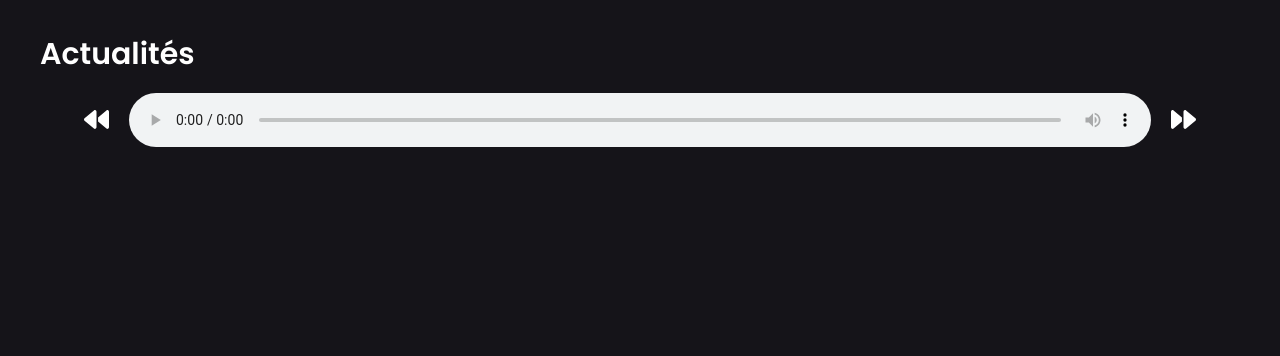
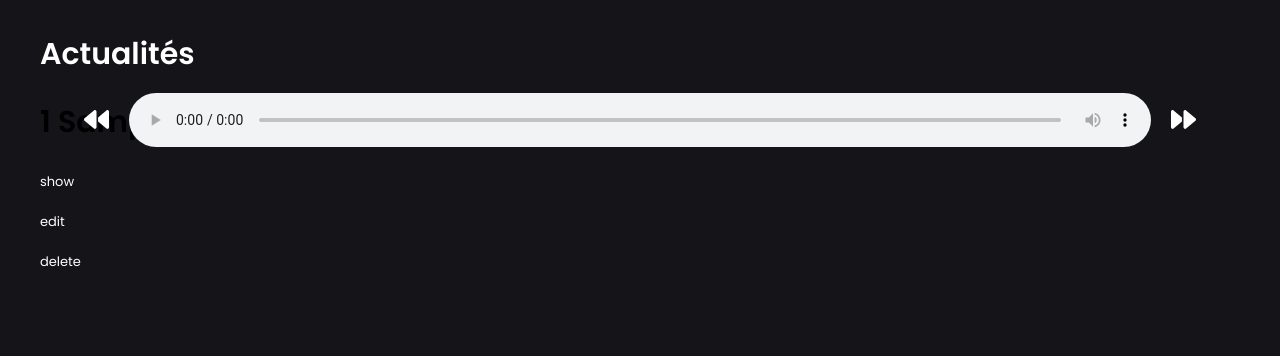
Before and after one commit to marouaneTalbi/challenge_project, a Symfony app: template templates/front/music_group/show.html.twig in a window 1280 px wide. Shown: the part 630-986 px from the top of the page. Before the commit the page ends 777 px from the top, so only its background shows below. Run offline with Twig, Linux system fonts and the light colour scheme; the template is opened without the code that fills it: most values are stand-ins (such as "Sample title", 1, 10 or a date in 2020); grey boxes marked "Sample" are stand-in pictures; style sheets or scripts are compiled from the project's sources; some libraries are stand-ins or nearby versions.

Commit message:
display news in group show

```diff
--- a/templates/front/music_group/show.html.twig
+++ b/templates/front/music_group/show.html.twig
@@ -65,6 +65,18 @@
                 {% endif %}
             {% endif %}
         </h2>
+        {% for news in news_group %}
+            <tr>
+                <td>{{ news.id }}</td>
+                <td>{{ news.post }}</td>
+                <td>{{ news.content }}</td>
+                <td>
+                    <a href="{{ path('front_app_news_group_show', {'id': news.id}) }}">show</a>
+                    <a href="{{ path('front_app_news_group_edit', {'id': news.id}) }}">edit</a>
+                    <a href="{{ path('front_app_news_group_delete', {'id': news.id}) }}">delete</a>
+                </td>
+            </tr>
+        {% endfor %}
 
         {% set array = [] %}
         {% for music in musics %}
```
